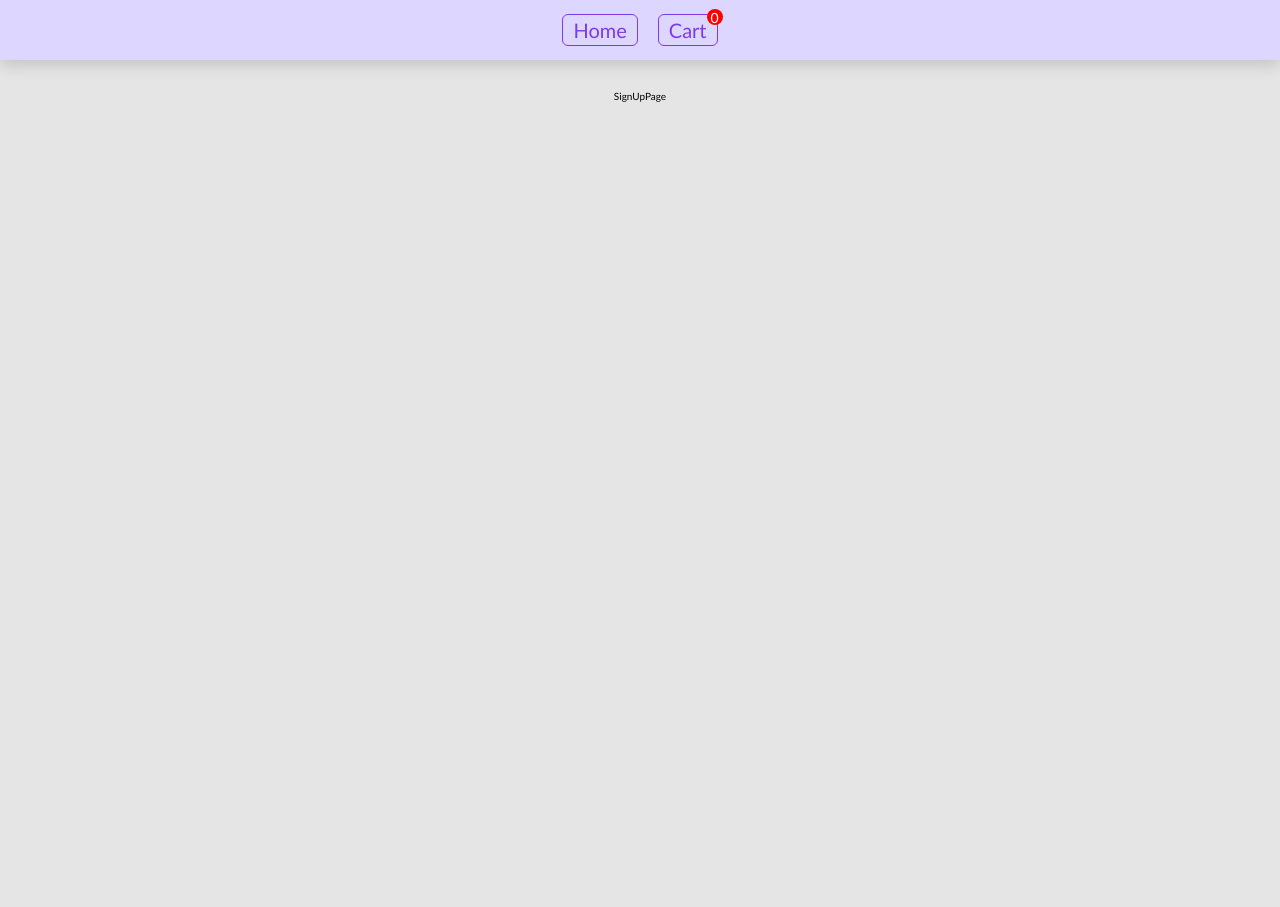
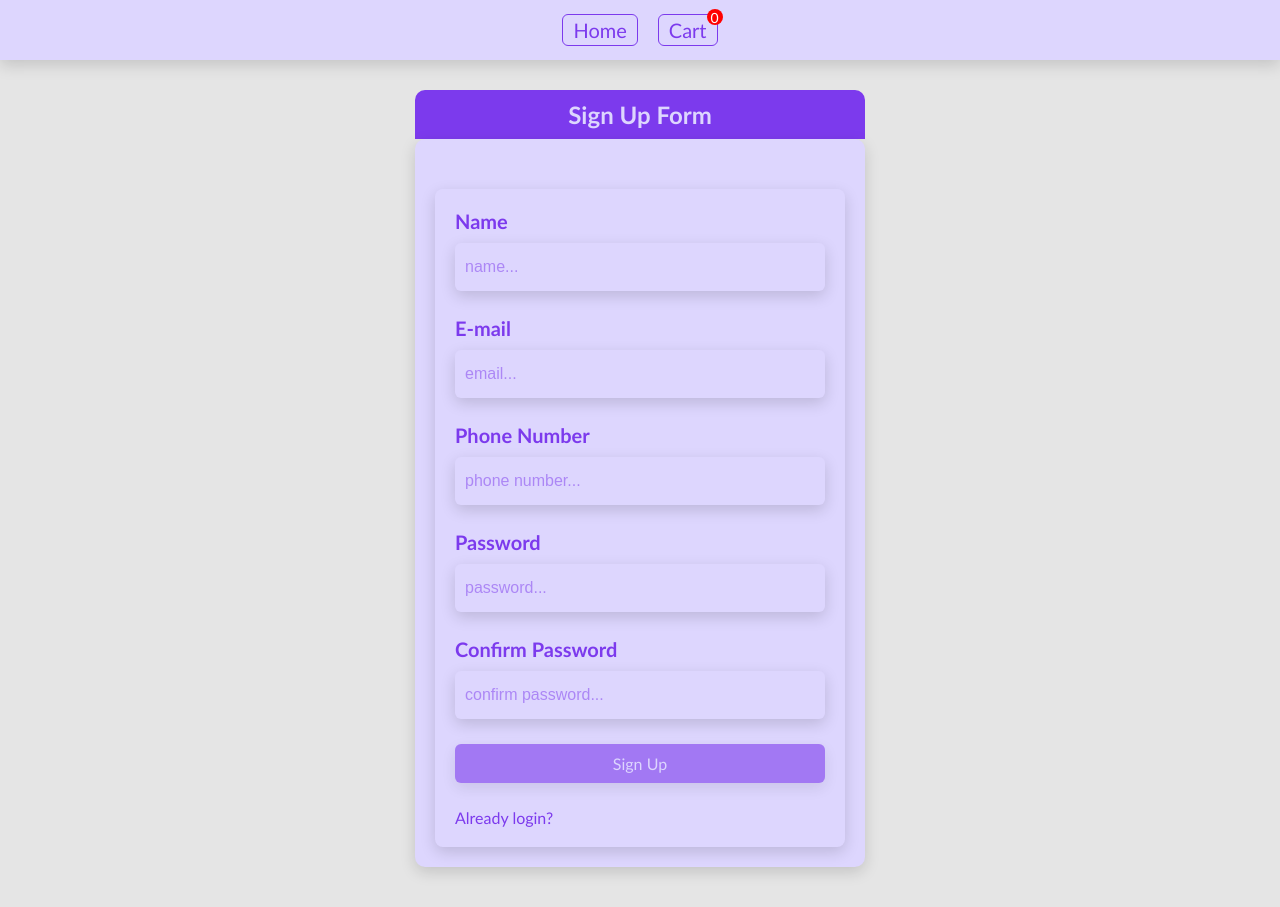
Before and after one commit to mehrabFronto/React-Cart-App-Project, a React (Create React App) app: page /sign-up in a window 1280 px wide. Before the commit the page ends 800 px from the top, so only its background shows below. Built offline with nearby package versions, Linux system fonts and the light colour scheme.

Commit message:
login and signup forms added

```diff
--- a/package.json
+++ b/package.json
@@ -4,13 +4,15 @@
   "private": true,
   "dependencies": {
     "axios": "^1.4.0",
+    "formik": "^2.2.9",
     "react": "^18.2.0",
     "react-dom": "^18.2.0",
     "react-icons": "^4.8.0",
     "react-router-dom": "^5.2.0",
     "react-scripts": "5.0.1",
     "react-toastify": "^9.1.2",
-    "web-vitals": "^2.1.4"
+    "web-vitals": "^2.1.4",
+    "yup": "^1.1.1"
   },
   "scripts": {
     "start": "react-scripts start",
--- a/src/App.css
+++ b/src/App.css
@@ -140,3 +140,5 @@
 .continueLink:visited{
     color: var(--primary-color);
 }
+
+/* form */
--- /dev/null
+++ b/src/common/Input/Input.js
@@ -0,0 +1,26 @@
+import styles from "./input.module.css";
+
+const Input = ({ label, name, type = "text", placeholder, formik }) => {
+   return (
+      <div className={styles.form__control}>
+         <label
+            className={styles.form__title}
+            htmlFor={name}>
+            {label}
+         </label>
+         <input
+            id={name}
+            name={name}
+            type={type}
+            className={styles.form__input}
+            placeholder={placeholder}
+            {...formik.getFieldProps(name)}
+         />
+         {formik.errors[name] && formik.touched[name] && (
+            <span style={{ color: "red" }}>{formik.errors[name]}</span>
+         )}
+      </div>
+   );
+};
+
+export default Input;
--- /dev/null
+++ b/src/common/Input/input.module.css
@@ -0,0 +1,51 @@
+.form__control{
+    width: 100%;
+    display: flex;
+    flex-direction: column;
+    align-items: start;
+    gap: 10px;
+}
+
+/* inputs */
+
+.form__input{
+    font-size: 1.6rem;
+    outline: none;
+    border: none;
+    border-radius: 6px;
+    padding: 15px 10px;
+    width: 100%;
+    color: var(--primary-color);
+    background-color: var(--secondary-color);
+    box-shadow: var(--box-shadow-color);
+    transition: all 0.2s ease-in;
+}
+
+.form__input::placeholder{
+    color: var(--primary-color);
+    opacity: 0.5;
+}
+
+.form__input:focus{
+    border: 1px solid var(--primary-color);
+}
+
+/* title */
+
+.form__title{
+    font-weight: bold;
+    font-size:1.6rem;
+    color: var(--primary-color);
+}
+
+@media screen and (min-width:768px) {
+    .form__title{
+        font-size:1.8rem;
+    }
+}
+
+@media screen and (min-width:1024px) {
+    .form__title{
+        font-size:2rem;
+    }
+}
--- /dev/null
+++ b/src/common/formStyles/form.module.css
@@ -0,0 +1,84 @@
+.formContainer{
+    width: 100%;
+    padding: 0 1.5rem;
+}
+
+.form__header{
+    width: 100%;
+    text-align: center;
+    background-color: var(--primary-color);
+    border-radius: 10px 10px 0 0;
+    padding: 10px 0;
+}
+
+.form__header h2{
+    color: var(--secondary-color);
+}
+
+.formWrapper{
+    padding: 2rem;
+    background-color: var(--secondary-color);
+    border-radius: 10px;
+    box-shadow: var(--box-shadow-color);
+}
+
+.form{
+    margin-top: 30px;
+    width: 100%;
+    display: flex;
+    flex-direction: column;
+    align-items: start;
+    justify-content: center;
+    gap: 20px;
+
+    background-color: var(--form-color);
+    box-shadow: var(--box-shadow-color);
+    border-radius: 8px;
+}
+
+/* body */
+
+.form__body{
+    padding: 15px;
+    width: 100%;
+    display: flex;
+    flex-direction: column;
+    align-items: start;
+    gap: 25px;
+}
+
+@media screen and (min-width:768px) {
+    .formContainer{
+        width: 40rem;
+        margin-bottom: 40px;
+    }
+
+    .form__body{
+        padding: 20px;
+    }
+}
+
+/* from btn */
+
+.form button{
+    border-radius: 6px;
+    transition: all 0.2s ease-in-out;
+    background-color: var(--primary-color);
+    color: var(--secondary-color);
+}
+
+.form button:disabled{
+    opacity: 0.6;
+}
+
+@media screen and (min-width:1024px) {
+    .formContainer{
+        width: 45rem;
+        padding: 0;
+        margin-bottom: 40px;
+    }
+
+    .form__control{
+        gap: 15px;
+    }
+}
--- /dev/null
+++ b/src/components/LogInForm/LogInForm.js
@@ -0,0 +1,79 @@
+import { useFormik } from "formik";
+import * as Yup from "yup";
+import Input from "../../common/Input/Input";
+import styles from "../../common/formStyles/form.module.css";
+import { Link } from "react-router-dom";
+
+const initialValues = {
+   email: "",
+   password: "",
+};
+
+const onSubmit = (values) => {
+   console.log(values);
+};
+
+const validationSchema = Yup.object({
+   email: Yup.string()
+      .email("Invalid email format")
+      .required("Email is required"),
+   password: Yup.string().required("Password is required"),
+});
+
+const LogInForm = () => {
+   const formik = useFormik({
+      initialValues,
+      onSubmit,
+      validationSchema,
+      validateOnMount: true,
+   });
+   return (
+      <div className={styles.formContainer}>
+         {/* header */}
+         <div className={styles.form__header}>
+            <h2>Log In Form</h2>
+         </div>
+         <div className={styles.formWrapper}>
+            <form
+               className={styles.form}
+               onSubmit={formik.handleSubmit}>
+               {/* body */}
+               <div className={styles.form__body}>
+                  {/* email section */}
+                  <Input
+                     label="E-mail"
+                     name="email"
+                     formik={formik}
+                     placeholder="email..."
+                  />
+                  {/* password section */}
+                  <Input
+                     label="Password"
+                     name="password"
+                     formik={formik}
+                     placeholder="password..."
+                     type="password"
+                  />
+                  {/* submit btn */}
+                  <button
+                     className="btn"
+                     type="submit"
+                     disabled={!formik.isValid}>
+                     Log In
+                  </button>
+                  <Link
+                     to="/sign-up"
+                     style={{
+                        fontSize: "16px",
+                        color: "var(--primary-color)",
+                     }}>
+                     Not signup yet?
+                  </Link>
+               </div>
+            </form>
+         </div>
+      </div>
+   );
+};
+
+export default LogInForm;
--- /dev/null
+++ b/src/components/SignUpForm/SignUpForm.js
@@ -0,0 +1,115 @@
+import { useFormik } from "formik";
+import * as Yup from "yup";
+import Input from "../../common/Input/Input";
+import styles from "../../common/formStyles/form.module.css";
+import { Link } from "react-router-dom";
+
+const initialValues = {
+   name: "",
+   email: "",
+   phoneNumber: "",
+   password: "",
+   confirmPassword: "",
+};
+
+const onSubmit = (values) => {
+   console.log(values);
+};
+
+const validationSchema = Yup.object({
+   name: Yup.string().min(6).required("Name is required"),
+   email: Yup.string()
+      .email("Invalid email format")
+      .required("Email is required"),
+   phoneNumber: Yup.string()
+      .matches(/^[0-9]{11}$/, "Invalid phone number")
+      .required("Phone number is required"),
+   password: Yup.string()
+      .min(8, "Password is too short - should be 8 chars minimum.")
+      .matches(/[a-zA-Z]/, "Password can only contain Latin letters.")
+      .required("Password is required"),
+   confirmPassword: Yup.string()
+      .oneOf([Yup.ref("password"), null], "confirm password must be match")
+      .required("confirm password is required"),
+});
+
+const SignUpForm = () => {
+   const formik = useFormik({
+      initialValues,
+      onSubmit,
+      validationSchema,
+      validateOnMount: true,
+   });
+   return (
+      <div className={styles.formContainer}>
+         {/* header */}
+         <div className={styles.form__header}>
+            <h2>Sign Up Form</h2>
+         </div>
+         <div className={styles.formWrapper}>
+            <form
+               className={styles.form}
+               onSubmit={formik.handleSubmit}>
+               {/* body */}
+               <div className={styles.form__body}>
+                  {/* name section */}
+                  <Input
+                     label="Name"
+                     name="name"
+                     formik={formik}
+                     placeholder="name..."
+                  />
+                  {/* email section */}
+                  <Input
+                     label="E-mail"
+                     name="email"
+                     formik={formik}
+                     placeholder="email..."
+                  />
+                  {/* phone number section */}
+                  <Input
+                     label="Phone Number"
+                     type="tel"
+                     name="phoneNumber"
+                     formik={formik}
+                     placeholder="phone number..."
+                  />
+                  {/* password section */}
+                  <Input
+                     label="Password"
+                     name="password"
+                     formik={formik}
+                     placeholder="password..."
+                     type="password"
+                  />
+                  {/* confirm section */}
+                  <Input
+                     label="Confirm Password"
+                     name="confirmPassword"
+                     formik={formik}
+                     placeholder="confirm password..."
+                     type="password"
+                  />
+                  {/* submit btn */}
+                  <button
+                     className="btn"
+                     type="submit"
+                     disabled={!formik.isValid}>
+                     Sign Up
+                  </button>
+                  <Link
+                     to="/log-in"
+                     style={{
+                        fontSize: "16px",
+                        color: "var(--primary-color)",
+                     }}>
+                     Already login?
+                  </Link>
+               </div>
+            </form>
+         </div>
+      </div>
+   );
+};
+
+export default SignUpForm;
--- a/src/index.css
+++ b/src/index.css
@@ -44,6 +44,10 @@ span{
     font-size: 1.4rem;
 }
 
+label{
+    font-size: 1.8rem;
+}
+
 button{
     font-family: 'Gill Sans', 'Gill Sans MT', Calibri, 'Trebuchet MS', sans-serif;
 }
@@ -69,6 +73,10 @@ button{
     span{
         font-size: 1.6rem;
     }
+
+    label{
+        font-size: 2rem;
+    }
 }
 
 
@@ -92,4 +100,8 @@ button{
     span{
         font-size: 1.8rem;
     }
+
+    label{
+        font-size: 2.2rem;
+    }
 }
--- a/src/pages/LogInPage/LogInPage.js
+++ b/src/pages/LogInPage/LogInPage.js
@@ -1,5 +1,7 @@
+import LogInForm from "../../components/LogInForm/LogInForm";
+
 const LogInPage = () => {
-   return <div>LogInPage</div>;
+   return <LogInForm />;
 };
 
 export default LogInPage;
--- a/src/pages/SignUpPage/SignUpPage.js
+++ b/src/pages/SignUpPage/SignUpPage.js
@@ -1,5 +1,7 @@
+import SignUpForm from "../../components/SignUpForm/SignUpForm";
+
 const SignUpPage = () => {
-   return <div>SignUpPage</div>;
+   return <SignUpForm />;
 };
 
 export default SignUpPage;
```
Also changed, not shown: 1 other file (tests, documents, lock files or other folders).
